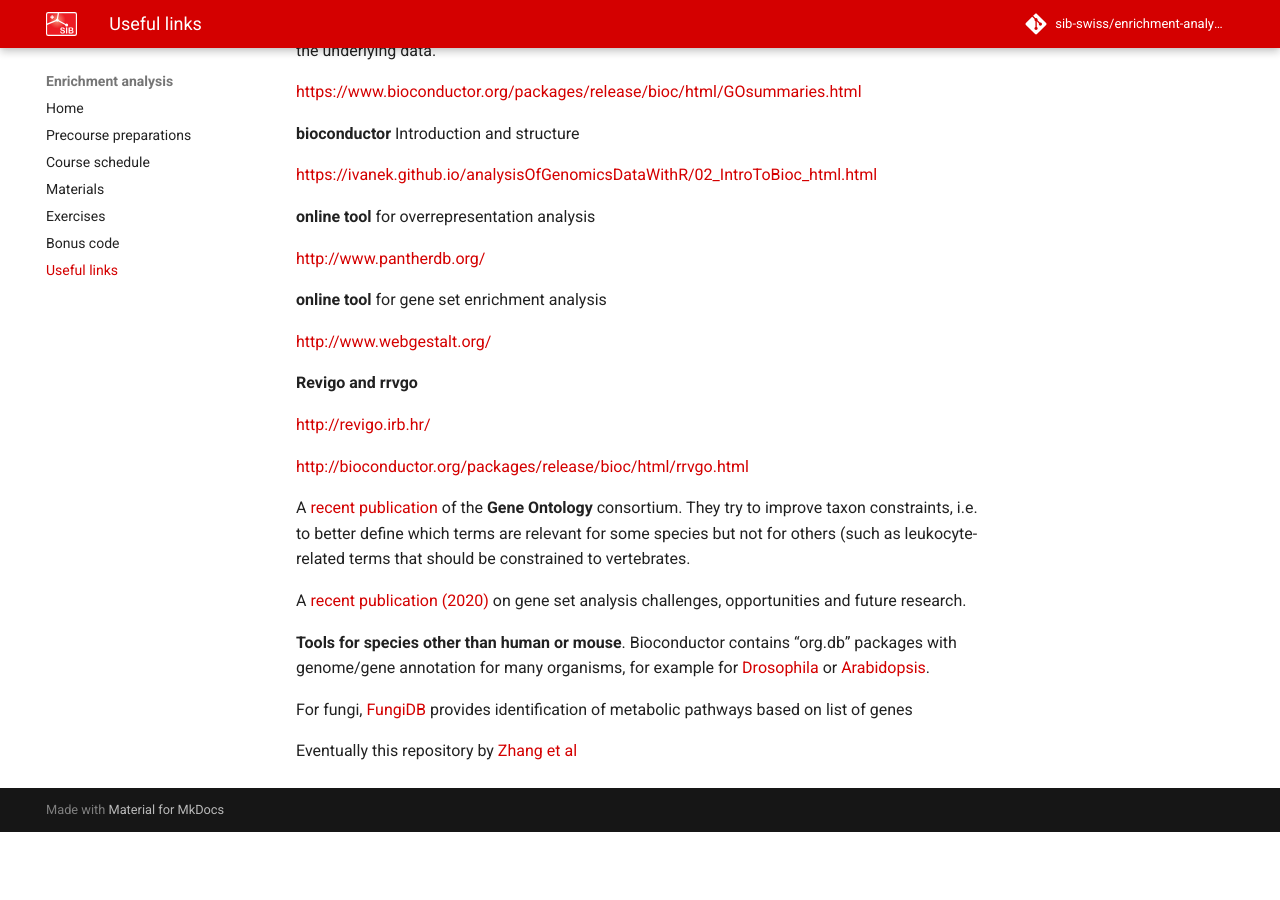
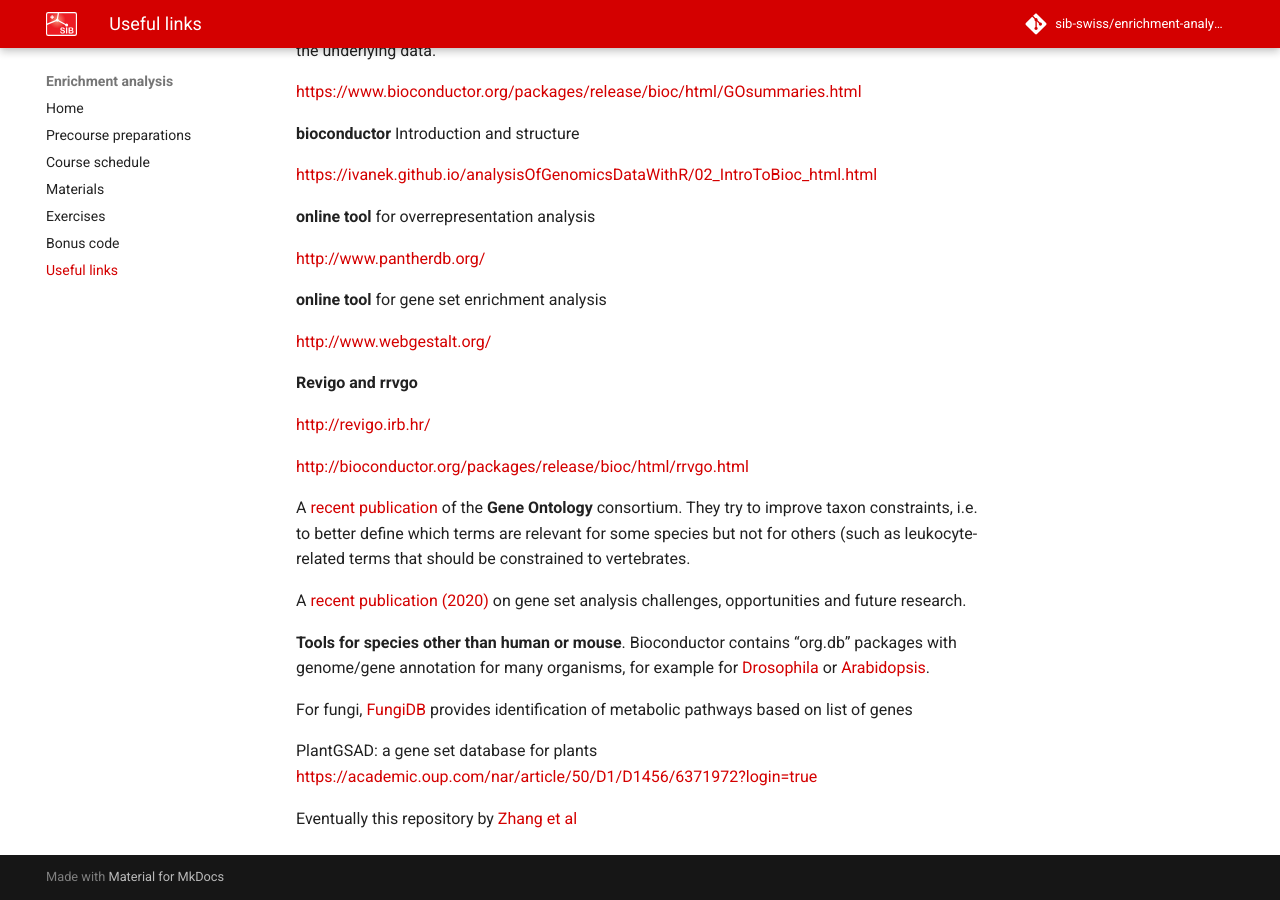
Before and after one commit to sib-swiss/enrichment-analysis-training, an MkDocs documentation site: the page built from docs/links.md, in a window 1280 px wide and 900 px high, scrolled down 769 px. Built offline with MkDocs 1.6.1 and Material for MkDocs 9.7.7, drawn with Linux system fonts in a browser that asks for light colours; comment, search, counter and statistics services are not loaded; the version menu is left out; before the commit the page ends 1601 px from its top, so only the background shows below that.

Commit message:
update links 03.2023

```diff
--- a/docs/links.md
+++ b/docs/links.md
@@ -57,4 +57,6 @@ for [Drosophila](https://bioconductor.org/packages/release/data/annotation/html/
 
 For fungi, [FungiDB](https://fungidb.org/fungidb/app/search/pathway/PathwaysByGeneList) provides identification of metabolic pathways based on list of genes
 
+PlantGSAD: a gene set database for plants [https://academic.oup.com/nar/article/50/D1/D1456/6371972?login=true](https://academic.oup.com/nar/article/50/D1/D1456/6371972?login=true)
+
 Eventually this repository by [Zhang et al](https://bmcbioinformatics.biomedcentral.com/articles/10.1186/s12859-020-3408-y)
```
